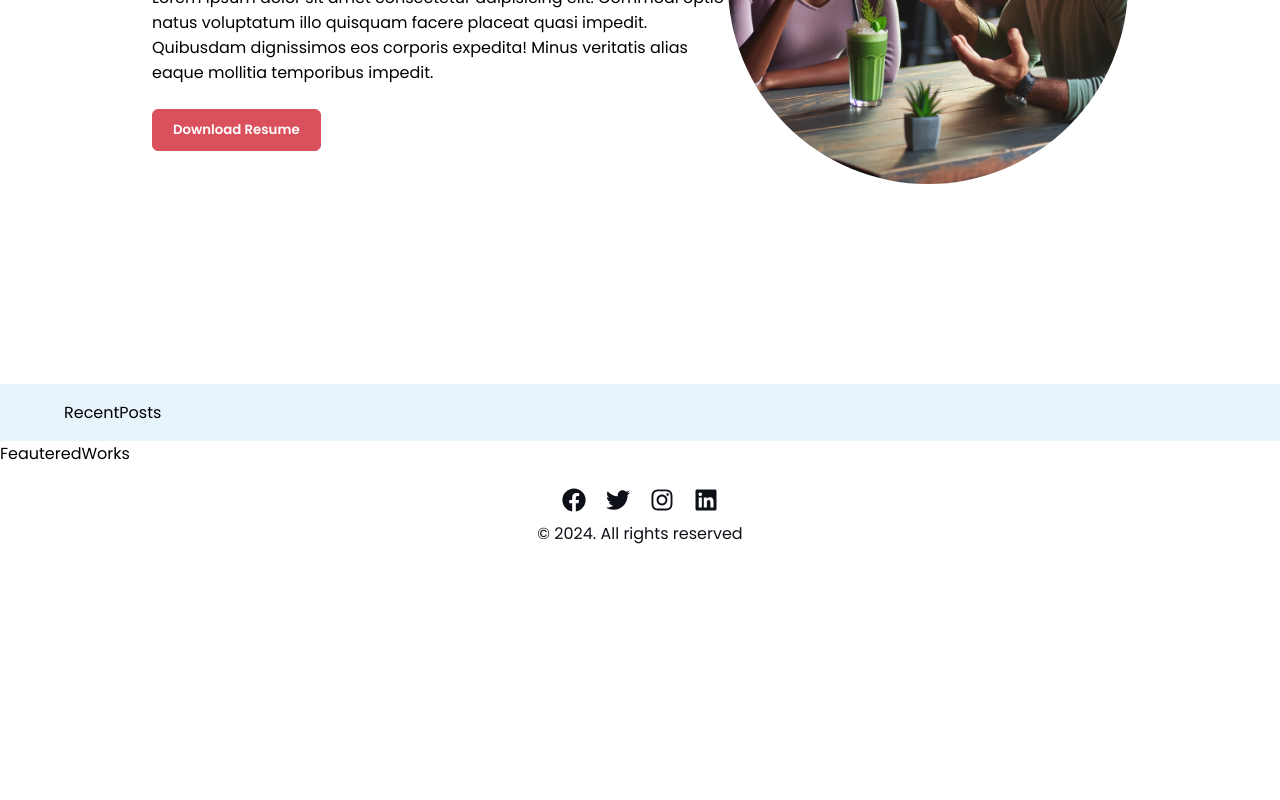
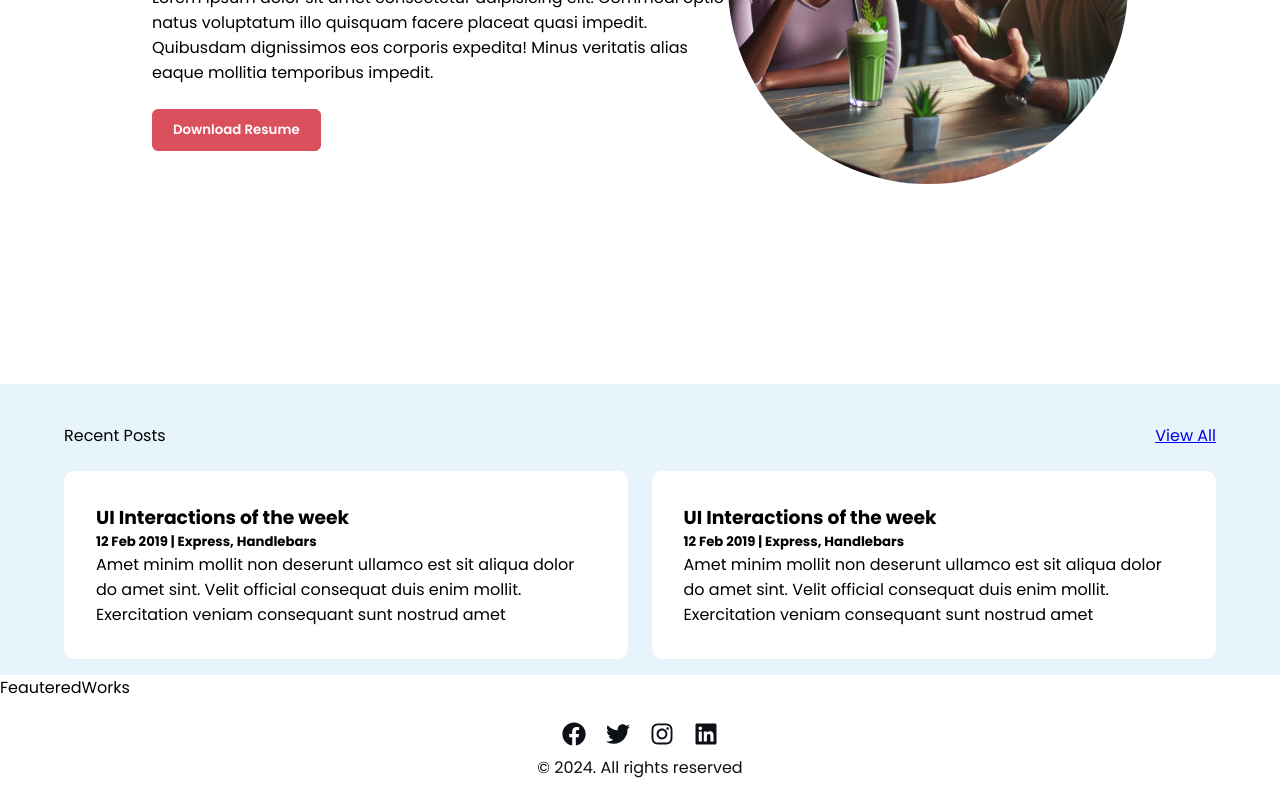
Before and after one commit to JAS-D98/Collaborative-Portfolio-Blogs-Website, a React (Vite) app: page / in a window 1280 px wide. Shown: the part 472-1272 px from the top of the page. Before the commit the page ends 1038 px from the top, so only its background shows below. Built offline with nearby package versions, Linux system fonts and the light colour scheme.

Commit message:
add test for recent posts section in landing page as well as for hero container

```diff
--- /dev/null
+++ b/src/Data/landingpagedata/LandingPage.js
@@ -0,0 +1,12 @@
+const blogs = [
+    {
+      header: "UI Interactions of the week",
+      paragraph: "Amet minim mollit non deserunt ullamco est sit aliqua dolor do amet sint. Velit official consequat duis enim mollit. Exercitation veniam consequant sunt nostrud amet",
+    },
+    {
+      header: "UI Interactions of the week",
+      paragraph: "Amet minim mollit non deserunt ullamco est sit aliqua dolor do amet sint. Velit official consequat duis enim mollit. Exercitation veniam consequant sunt nostrud amet",
+    }
+  ];
+
+  export default blogs
--- /dev/null
+++ b/src/components/blogspagecomponents/BlogsCard.css
@@ -0,0 +1,12 @@
+.blogs-card{
+    width: 50%;
+    padding: 2em;
+    background:#fff;
+    border-radius: 10px;
+}
+
+@media screen  and (max-width:661px){
+    .blogs-card{
+        width: 100%;
+    }
+}
--- /dev/null
+++ b/src/components/blogspagecomponents/BlogsCard.jsx
@@ -0,0 +1,11 @@
+import React from 'react'
+import './BlogsCard.css'
+export default function BlogsCard({header, paragraph}) {
+  return (
+    <div className="blogs-card">
+      <h3>{header}</h3>
+      <h5>12 Feb 2019 | <span>Express, Handlebars</span></h5>
+      <p>{paragraph}</p>
+    </div>
+  )
+}
--- a/src/components/landingpagecomponents/recentposts/RecentPosts.css
+++ b/src/components/landingpagecomponents/recentposts/RecentPosts.css
@@ -2,3 +2,25 @@
     background: var(--slate-color);
     padding: 1em 4em;
 }
+
+.blogs-card-container{
+    display: flex;
+    gap: 2%;
+    justify-content: space-between;
+    align-items: center;
+}
+
+.recent-posts-header{
+    display: flex;
+    justify-content: space-between;
+    padding: 2% 0%;
+}
+
+@media screen  and (max-width:661px){
+    .blogs-card-container{
+        display: flex;
+        flex-direction: column;
+        gap: 30px;
+        justify-content: center;
+    }
+}
--- a/src/components/landingpagecomponents/recentposts/RecentPosts.jsx
+++ b/src/components/landingpagecomponents/recentposts/RecentPosts.jsx
@@ -1,9 +1,20 @@
 import React from 'react'
 import './RecentPosts.css'
+import BlogsCard from '../../blogspagecomponents/BlogsCard'
+import blogs from '../../../data/landingpagedata/LandingPage'
+import { Link } from 'react-router-dom'
 export default function RecentPosts() {
   return (
     <div className='recentposts'>
-      RecentPosts
+      <div className='recent-posts-header'>
+        <p>Recent Posts</p>
+        <p><Link to="">View All</Link></p>
+      </div>
+      <div className="blogs-card-container">
+      {blogs.map((blog)=>(
+        <BlogsCard header={blog.header} paragraph={blog.paragraph}/>
+      ))}
+      </div>
     </div>
   )
 }
```
Also changed, not shown: 2 other files (tests, documents, lock files or other folders).
